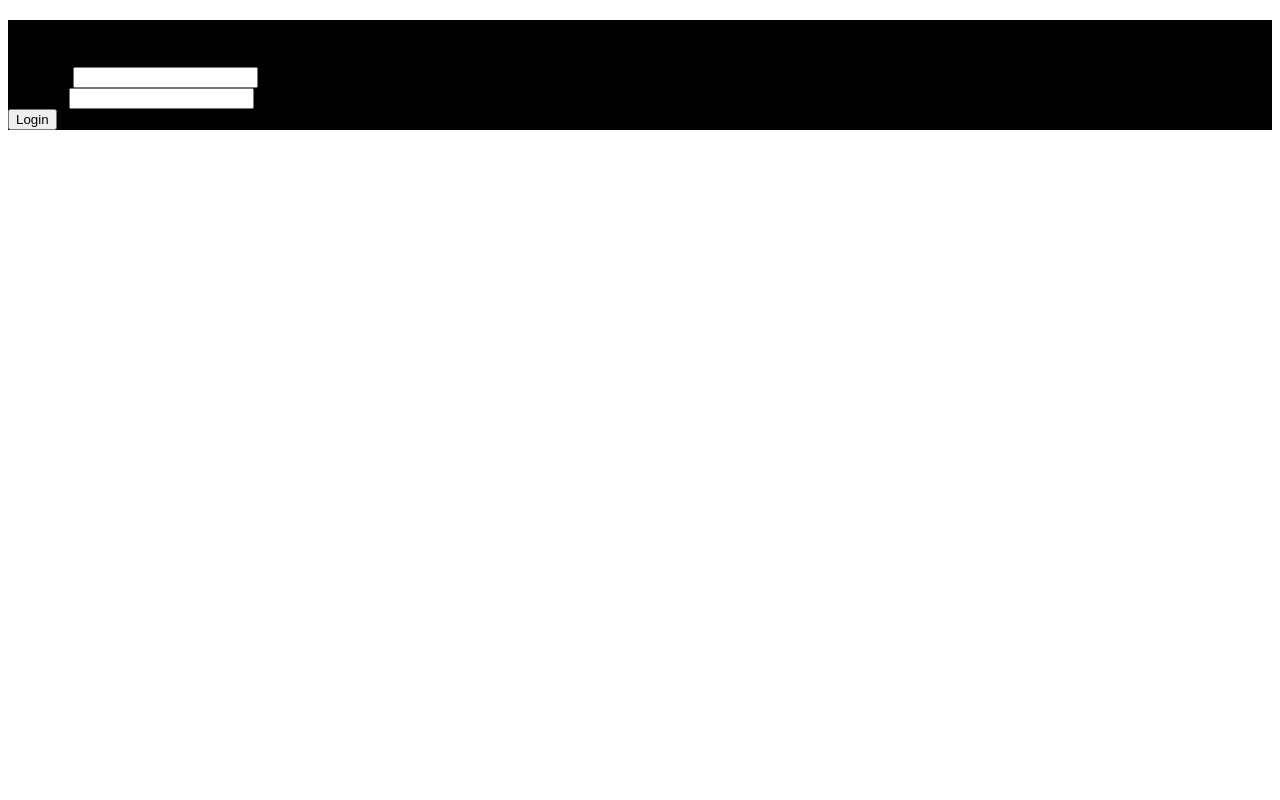
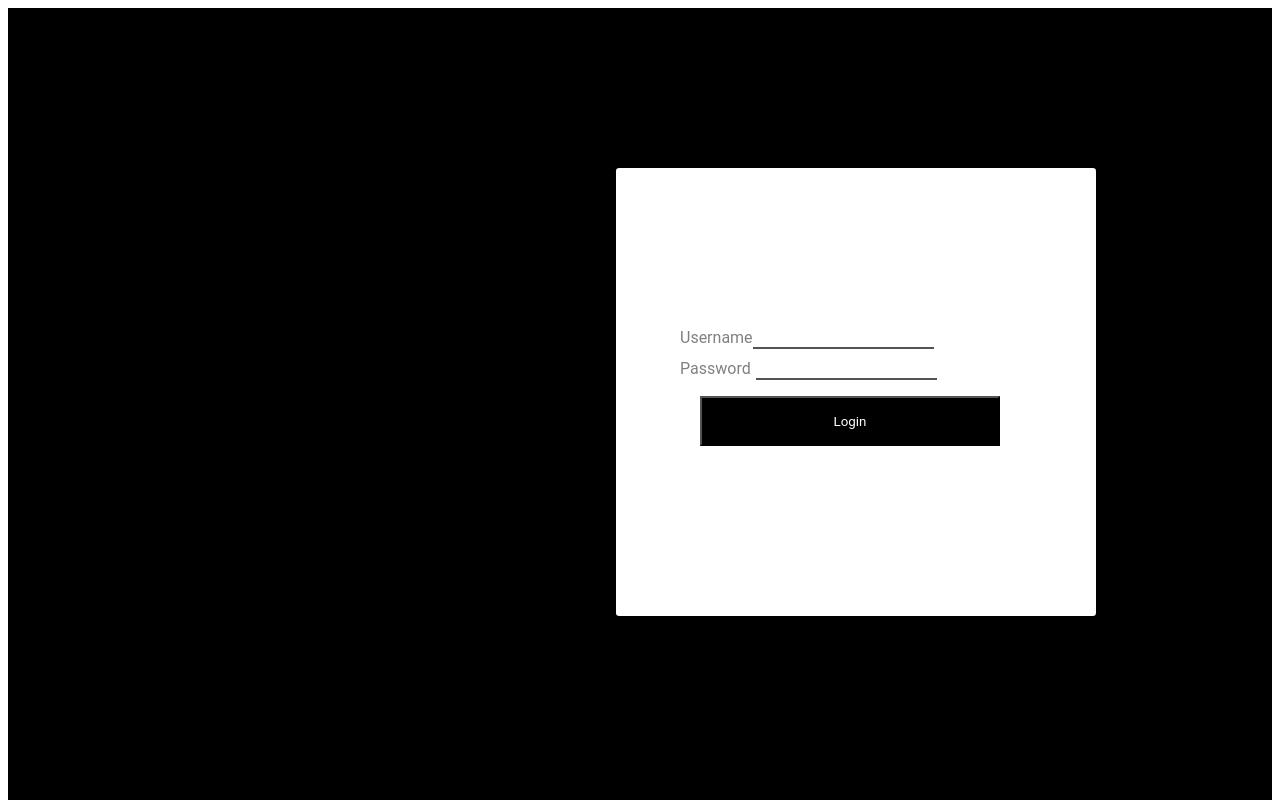
Before and after one commit to Sreerajta/mv-frontend, a React (Create React App) app: page /login in a window 1280 px wide. Shown: the top 800 px of the page. Built offline with nearby package versions, Linux system fonts and the light colour scheme.

Commit message:
login page

```diff
--- a/src/App.css
+++ b/src/App.css
@@ -26,7 +26,7 @@
 
 .nav-logout{
   text-decoration: none;
-  margin-left: 112rem;
+  margin-left: 100rem;
 
 }
 .home-link{
--- a/src/LoginPage/LoginPage.jsx
+++ b/src/LoginPage/LoginPage.jsx
@@ -2,6 +2,7 @@ import React from 'react';
 import { Formik, Field, Form, ErrorMessage } from 'formik';
 import * as Yup from 'yup';
 
+import './login.css'
 import { authenticationService } from '../services';
 
 class LoginPage extends React.Component {
@@ -16,8 +17,8 @@ class LoginPage extends React.Component {
 
     render() {
         return (
-            <div>
-                <h2>Login</h2>
+            <div className='login-wrapper'>
+                <div className='login-container'>
                 <Formik
                     initialValues={{
                         username: '',
@@ -43,15 +44,15 @@ class LoginPage extends React.Component {
                             );
                     }}
                     render={({ errors, status, touched, isSubmitting }) => (
-                        <Form>
-                            <div className="form-group">
-                                <label htmlFor="username">Username</label>
-                                <Field name="username" type="text" className={'form-control' + (errors.username && touched.username ? ' is-invalid' : '')} />
+                        <Form className='login-form'>
+                            <div className="form-group username">
+                                <label htmlFor="username" className='user-label'>Username</label>
+                                <Field name="username" type="text" className={'form-control-username' + (errors.username && touched.username ? ' is-invalid' : '')} />
                                 <ErrorMessage name="username" component="div" className="invalid-feedback" />
                             </div>
-                            <div className="form-group">
-                                <label htmlFor="password">Password</label>
-                                <Field name="password" type="password" className={'form-control' + (errors.password && touched.password ? ' is-invalid' : '')} />
+                            <div className="form-group password">
+                                <label htmlFor="password" className='pass-label'>Password</label>
+                                <Field name="password" type="password" className={'form-control-pass' + (errors.password && touched.password ? ' is-invalid' : '')} />
                                 <ErrorMessage name="password" component="div" className="invalid-feedback" />
                             </div>
                             <div className="form-group">
@@ -66,6 +67,7 @@ class LoginPage extends React.Component {
                         </Form>
                     )}
                 />
+                </div>
             </div>
         )
     }
--- /dev/null
+++ b/src/LoginPage/login.css
@@ -0,0 +1,70 @@
+.login-wrapper{
+    height:1920px;
+    padding-top: 10rem;
+}
+.login-container{
+    padding-top: 10rem;
+    margin-left: 38rem;
+    height: 18rem;
+    width:30rem;
+    background-color: #ffffff;
+    border-radius: 0.2rem;
+}
+
+
+.user-label{
+    color:grey;
+    font-family: Roboto, Helvetica;
+
+}
+.pass-label{
+    color:grey;
+    font-family: Roboto, Helvetica;
+
+}
+
+/* .form-group{
+    margin-left: 10px;
+} */
+
+.login-form{
+    margin-left: 4rem;
+}
+
+.btn{
+    margin-left:20px;
+    margin-top: 1rem;
+    background-color: #000000;
+    color:#ffffff;
+    width:300px;
+    height:50px;
+    font-family: Roboto, Helvetica;
+}
+.invalid-feedback{
+    color:red;
+    font-size:10px;
+    margin-left: 50px;;
+}
+
+
+.username{
+
+}
+.password{
+    margin-top: 10px;
+}
+
+.form-control-pass{
+    border-top:0px;
+    border-left:0px;
+    border-right:0px;
+    margin-left: 5px;
+    border-color: #000000;
+}
+.form-control-username{
+    border-top:0px;
+    border-top:0px;
+    border-left:0px;
+    border-right:0px;
+    border-color: #000000;
+}
```
Also changed, not shown: 1 other file (tests, documents, lock files or other folders).
